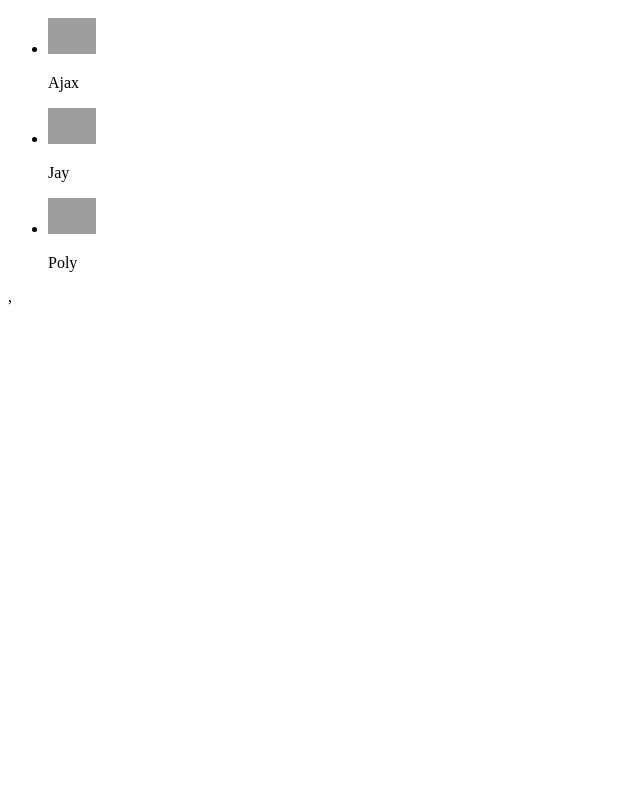
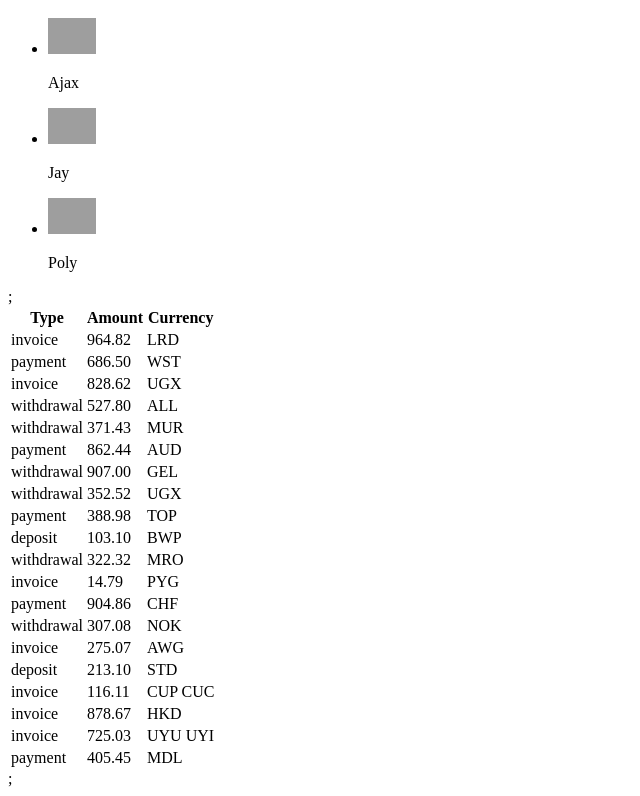
Before and after one commit to liana13555/goit-react-hw-01-components, a React (Create React App) app: page / in a window 1280 px wide. Shown: the part 993-1789 px from the top of the page, without its empty margins (0-640 px from the left). Before the commit the page ends 1307 px from the top, so only its background shows below. Built offline with nearby package versions, Linux system fonts and the light colour scheme; grey boxes are pictures that could not be loaded.

Commit message:
Add component <TransactionHistory>

```diff
--- a/src/App.js
+++ b/src/App.js
@@ -1,9 +1,12 @@
 import Profile from './components/Profile/Profile';
 import Statistics from './components/Statistics/Statistics';
 import FriendList from './components/FriendList/FriendList';
+import TransactionHistory from './components/TransactionHistory/TransactionHistory';
+
 import user from './components/Profile/user.json';
 import statisticalData from './components/Statistics/statistical-data.json';
 import friends from './components/FriendList/friends.json';
+import transactions from './components/TransactionHistory/transactions.json';
 
 export default function App() {
   return (
@@ -17,7 +20,8 @@
       />
       <Statistics title="Upload stats" stats={statisticalData} />;
       <Statistics stats={statisticalData} />;
-      <FriendList friends={friends} />,
+      <FriendList friends={friends} />;
+      <TransactionHistory items={transactions} />;
     </div>
   );
 }
--- /dev/null
+++ b/src/components/TransactionHistory/TransactionHistory.js
@@ -0,0 +1,36 @@
+import PropTypes from 'prop-types';
+
+export default function TransactionHistory({ items }) {
+  return (
+    <table class="transaction-history">
+      <thead>
+        <tr>
+          <th>Type</th>
+          <th>Amount</th>
+          <th>Currency</th>
+        </tr>
+      </thead>
+
+      <tbody>
+        {items.map(item => (
+          <tr key={item.id}>
+            <td>{item.type}</td>
+            <td>{item.amount}</td>
+            <td>{item.currency}</td>
+          </tr>
+        ))}
+      </tbody>
+    </table>
+  );
+}
+
+TransactionHistory.propTypes = {
+  items: PropTypes.arrayOf(
+    PropTypes.shape({
+      id: PropTypes.string.isRequired,
+      type: PropTypes.string.isRequired,
+      amount: PropTypes.string.isRequired,
+      currency: PropTypes.string.isRequired,
+    }),
+  ),
+};
--- /dev/null
+++ b/src/components/TransactionHistory/transactions.json
@@ -0,0 +1,122 @@
+[
+  {
+    "id": "1e0700a2-5183-4291-85cc-2065a036a683",
+    "type": "invoice",
+    "amount": "964.82",
+    "currency": "LRD"
+  },
+  {
+    "id": "a30f821b-4d25-4ff0-abdd-e340b3f0dd2b",
+    "type": "payment",
+    "amount": "686.50",
+    "currency": "WST"
+  },
+  {
+    "id": "44dca67a-8e5a-4798-bf8e-b15efd4e1abd",
+    "type": "invoice",
+    "amount": "828.62",
+    "currency": "UGX"
+  },
+  {
+    "id": "ea8ed3dc-2b68-4a53-905a-53ecb0adef33",
+    "type": "withdrawal",
+    "amount": "527.80",
+    "currency": "ALL"
+  },
+  {
+    "id": "ea76146a-0b00-4b80-bc02-a8c822176712",
+    "type": "withdrawal",
+    "amount": "371.43",
+    "currency": "MUR"
+  },
+  {
+    "id": "63ca02f9-d637-46b5-9237-f3b24425e029",
+    "type": "payment",
+    "amount": "862.44",
+    "currency": "AUD"
+  },
+  {
+    "id": "ed0263e8-59a5-4bf1-87e0-2bb88e53dc34",
+    "type": "withdrawal",
+    "amount": "907.00",
+    "currency": "GEL"
+  },
+  {
+    "id": "6013bad0-750c-4691-8bc2-d8f2b43969c4",
+    "type": "withdrawal",
+    "amount": "352.52",
+    "currency": "UGX"
+  },
+  {
+    "id": "252c7be4-8b06-4fa7-8d42-61fb835b70d5",
+    "type": "payment",
+    "amount": "388.98",
+    "currency": "TOP"
+  },
+  {
+    "id": "4eaab41b-b967-40ac-82ed-85fc66f646f1",
+    "type": "deposit",
+    "amount": "103.10",
+    "currency": "BWP"
+  },
+  {
+    "id": "9648a350-8469-42d5-8bf3-18090de5fe67",
+    "type": "withdrawal",
+    "amount": "322.32",
+    "currency": "MRO"
+  },
+  {
+    "id": "9c5c25fb-1a95-4b2f-8d1f-4c4426d677cc",
+    "type": "invoice",
+    "amount": "14.79",
+    "currency": "PYG"
+  },
+  {
+    "id": "43ef232c-80e9-4d6f-b48a-b22405620de3",
+    "type": "payment",
+    "amount": "904.86",
+    "currency": "CHF"
+  },
+  {
+    "id": "5161682e-e620-4019-ab0a-24ceb10fbd20",
+    "type": "withdrawal",
+    "amount": "307.08",
+    "currency": "NOK"
+  },
+  {
+    "id": "7b119d71-42e6-4c42-a141-6818b07bb9ff",
+    "type": "invoice",
+    "amount": "275.07",
+    "currency": "AWG"
+  },
+  {
+    "id": "a4f65722-65c4-4c28-b1f4-b8ed988bb205",
+    "type": "deposit",
+    "amount": "213.10",
+    "currency": "STD"
+  },
+  {
+    "id": "c6e5784b-0ca3-48d6-86e5-b5128af5a523",
+    "type": "invoice",
+    "amount": "116.11",
+    "currency": "CUP CUC"
+  },
+  {
+    "id": "c9ebed6a-3a02-4b49-ac0d-0534b51f2bfd",
+    "type": "invoice",
+    "amount": "878.67",
+    "currency": "HKD"
+  },
+  {
+    "id": "a4a98b0e-b22c-438b-9f83-de2df52110c8",
+    "type": "invoice",
+    "amount": "725.03",
+    "currency": "UYU UYI"
+  },
+  {
+    "id": "b39bfa7a-0166-4c47-94d6-87d20590f746",
+    "type": "payment",
+    "amount": "405.45",
+    "currency": "MDL"
+  }
+]
```
